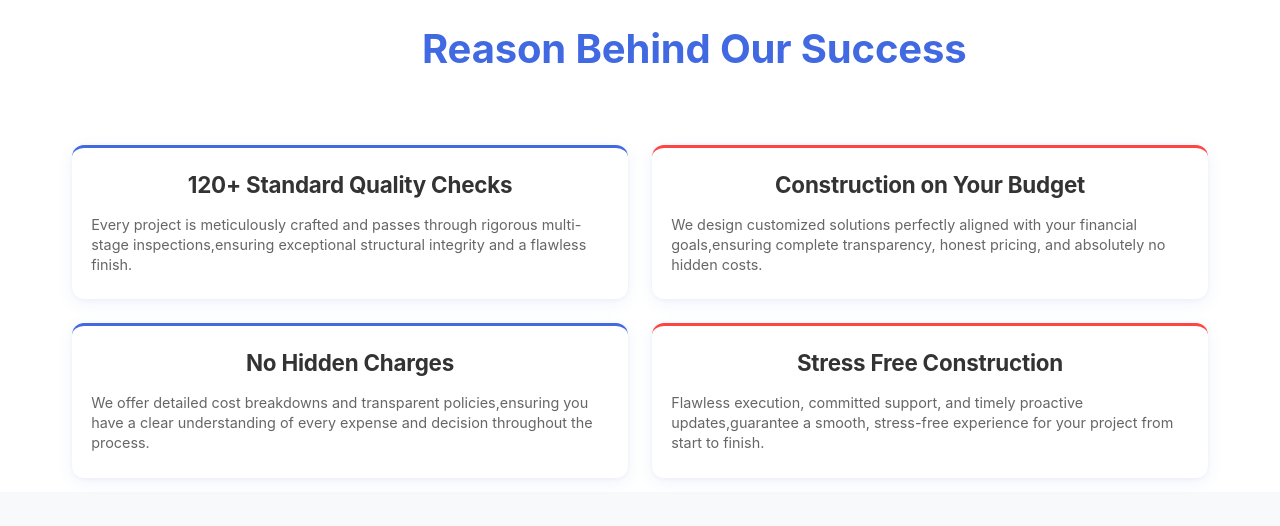
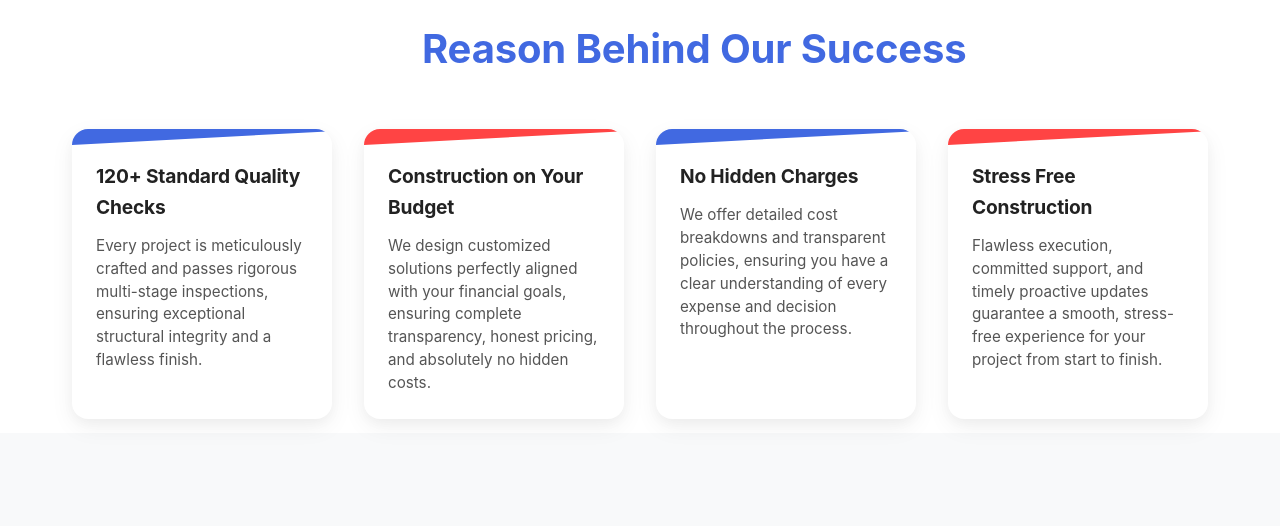
Before and after one commit to VIGNESH282006/eks-construction, a React (Create React App) app: page / in a window 1280 px wide. Shown: the part 3240-3766 px from the top of the page. Built offline with nearby package versions, Linux system fonts and the light colour scheme; the HTML template or start-up script is replaced by a standard one.

Commit message:
our succes fix

```diff
--- a/src/components/AboutSection.js
+++ b/src/components/AboutSection.js
@@ -53,23 +53,24 @@ const AboutSection = () => {
           {/* Our Success Section - Now positioned under Our Story */}
           <h2><span className="highlight1">Reason Behind Our Success</span></h2>
           <div className="our-success-grid">
-            <div className="success-box blue-top">
+  <div className="success-card blue-top">
     <h4>120+ Standard Quality Checks</h4>
-              <p>Every project is meticulously crafted and passes through rigorous multi-stage inspections,ensuring exceptional structural integrity and a flawless finish.</p>
+    <p>Every project is meticulously crafted and passes rigorous multi-stage inspections, ensuring exceptional structural integrity and a flawless finish.</p>
   </div>
-            <div className="success-box red-top">
+  <div className="success-card red-top">
     <h4>Construction on Your Budget</h4>
-              <p>We design customized solutions perfectly aligned with your financial goals,ensuring complete transparency, honest pricing, and absolutely no hidden costs.</p>
+    <p>We design customized solutions perfectly aligned with your financial goals, ensuring complete transparency, honest pricing, and absolutely no hidden costs.</p>
   </div>
-            <div className="success-box blue-top">
+  <div className="success-card blue-top">
     <h4>No Hidden Charges</h4>
-              <p>We offer detailed cost breakdowns and transparent policies,ensuring you have a clear understanding of every expense and decision throughout the process.</p>
+    <p>We offer detailed cost breakdowns and transparent policies, ensuring you have a clear understanding of every expense and decision throughout the process.</p>
   </div>
-            <div className="success-box red-top">
+  <div className="success-card red-top">
     <h4>Stress Free Construction</h4>
-              <p>Flawless execution, committed support, and timely proactive updates,guarantee a smooth, stress-free experience for your project from start to finish.</p>
+    <p>Flawless execution, committed support, and timely proactive updates guarantee a smooth, stress-free experience for your project from start to finish.</p>
   </div>
 </div>
+
         </div>
       </section>
 
--- a/src/styles/AboutSection.css
+++ b/src/styles/AboutSection.css
@@ -315,10 +315,75 @@
 /* Our Success Grid - positioned in left column */
 .our-success-grid {
   display: grid;
-  grid-template-columns: repeat(2, 1fr);
-  gap: 1.5rem;
-  margin: 4rem 0 1rem 0;
+  grid-template-columns: repeat(auto-fit, minmax(260px, 1fr));
+  gap: 2rem;
+  margin: 3rem 0;
+  perspective: 1000px; /* for 3D hover effect */
 }
+
+.success-card {
+  position: relative;
+  background: #fff;
+  border-radius: 16px;
+  padding: 2rem 1.5rem 1.5rem;
+  box-shadow: 0 8px 24px rgba(0,0,0,0.06), 0 4px 12px rgba(0,0,0,0.03);
+  transform-style: preserve-3d;
+  transition: transform 0.4s ease, box-shadow 0.4s ease;
+  overflow: hidden;
+}
+
+/* Diagonal top “tab” */
+.success-card::before {
+  content: '';
+  position: absolute;
+  top: 0;
+  left: -30%;
+  width: 160%;
+  height: 20px;
+  background: #4169E1; /* default blue */
+  transform: rotate(-3deg);
+  transform-origin: left bottom;
+}
+
+/* Red variant */
+.red-top::before {
+  background: #FF4444;
+}
+
+/* Text content */
+.success-card h4 {
+  margin: 0 0 0.8rem;
+  font-size: 1.2rem;
+  font-weight: 700;
+  color: #222;
+  transform: translateZ(20px);
+}
+
+.success-card p {
+  margin: 0;
+  color: #555;
+  font-size: 0.95rem;
+  line-height: 1.5;
+  transform: translateZ(20px);
+}
+
+/* Hover effect */
+.success-card:hover {
+  transform: rotateX(5deg) skewY(-2deg) translateY(-8px);
+  box-shadow: 0 16px 48px rgba(0,0,0,0.12), 0 8px 24px rgba(0,0,0,0.06);
+}
+
+/* Responsive adjustments */
+@media (max-width: 768px) {
+  .our-success-grid {
+    grid-template-columns: 1fr;
+    gap: 1.5rem;
+  }
+  .success-card {
+    padding: 1.5rem 1rem 1rem;
+  }
+}
+
 
 
 .highlight1 {
```
Lines whose indentation alone changed are shown as unchanged.
